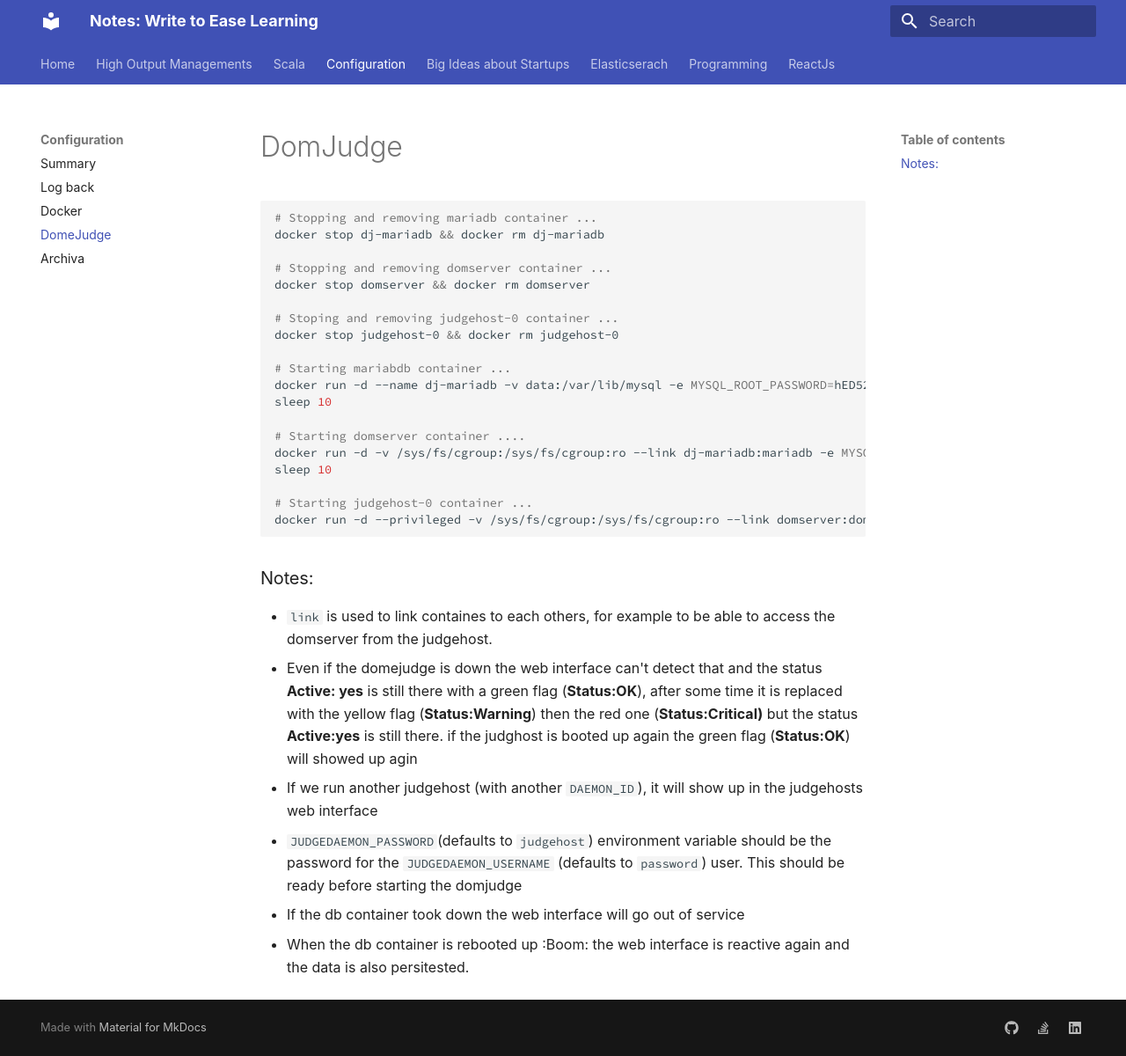
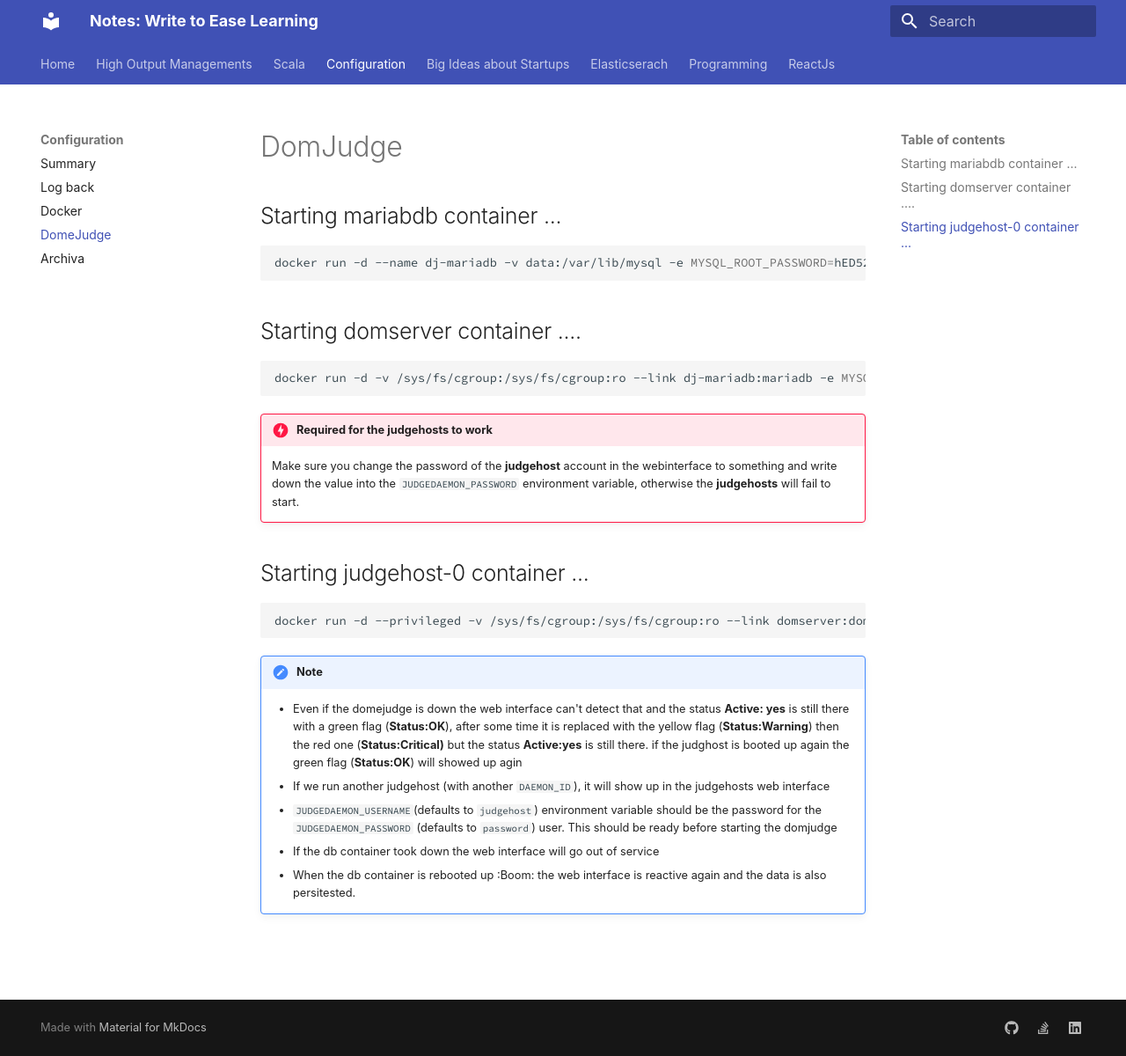
Before and after one commit to mohammedi-haroune/notes, an MkDocs documentation site: the page built from docs/configurations/domejudge.md, in a window 1280 px wide and 1200 px high. Shown: the whole window at 88% size. Built offline with MkDocs 1.6.1 and Material for MkDocs 9.7.7, drawn with Linux system fonts in a browser that asks for light colours; some web fonts are replaced.

Commit message:
format[configurations]: reorganize domejudge instructions and notes

````diff
--- a/docs/configurations/domejudge.md
+++ b/docs/configurations/domejudge.md
@@ -1,32 +1,26 @@
 # DomJudge
 
+## Starting mariabdb container ...
+
 ```bash
-# Stopping and removing mariadb container ...
-docker stop dj-mariadb && docker rm dj-mariadb
+docker run -d --name dj-mariadb -v data:/var/lib/mysql -e MYSQL_ROOT_PASSWORD=hED522QC@pwDR$n+ -e MYSQL_USER=domjudge -e MYSQL_PASSWORD=_D-F%X2KfKNSqCQB -e MYSQL_DATABASE=domjudge -p 13306:3306 mariadb --max-connections=1000
+```
 
-# Stopping and removing domserver container ...
-docker stop domserver && docker rm domserver
+## Starting domserver container ....
+```bash
+docker run -d -v /sys/fs/cgroup:/sys/fs/cgroup:ro --link dj-mariadb:mariadb -e MYSQL_HOST=mariadb -e MYSQL_USER=domjudge -e MYSQL_DATABASE=domjudge -e MYSQL_PASSWORD=_D-F%X2KfKNSqCQB -e MYSQL_ROOT_PASSWORD=hED522QC@pwDR$n+ -p 80:80 --name domserver domjudge/domserver:latest
+```
 
-# Stoping and removing judgehost-0 container ...
-docker stop judgehost-0 && docker rm judgehost-0
+!!! danger "Required for the judgehosts to work"
+    Make sure you change the password of the **judgehost** account in the webinterface to something and write down the value into the `JUDGEDAEMON_PASSWORD` environment variable, otherwise the **judgehosts** will fail to start.
 
-# Starting mariabdb container ...
-docker run -d --name dj-mariadb -v data:/var/lib/mysql -e MYSQL_ROOT_PASSWORD=hED522QC@pwDR$n+ -e MYSQL_USER=domjudge -e MYSQL_PASSWORD=_D-F%X2KfKNSqCQB -e MYSQL_DATABASE=domjudge -p 13306:3306 mariadb --max-connections=1000
-sleep 10
-
-# Starting domserver container ....
-docker run -d -v /sys/fs/cgroup:/sys/fs/cgroup:ro --link dj-mariadb:mariadb -e MYSQL_HOST=mariadb -e MYSQL_USER=domjudge -e MYSQL_DATABASE=domjudge -e MYSQL_PASSWORD=_D-F%X2KfKNSqCQB -e MYSQL_ROOT_PASSWORD=hED522QC@pwDR$n+ -p 80:80 --name domserver domjudge/domserver:latest
-sleep 10
-
-# Starting judgehost-0 container ...
+## Starting judgehost-0 container ...
+```bash
 docker run -d --privileged -v /sys/fs/cgroup:/sys/fs/cgroup:ro --link domserver:domserver -e DOMSERVER_BASEURL=http://domserver/ -e JUDGEDAEMON_PASSWORD=Bng2TV2Nv%mPdfW! --name judgehost-0 --link domserver:domserver --hostname judgedaemon-0 -e DAEMON_ID=0 domjudge/judgehost:latest
 ```
-
-### Notes:
-
-* `link` is used to link containes to each others, for example to be able to access the domserver from the judgehost.
-* Even if the domejudge is down the web interface can't detect that and the status **Active: yes** is still there with a green flag \(**Status:OK**\), after some time it is replaced with the yellow flag \(**Status:Warning**\) then the red one \(**Status:Critical\)** but the status **Active:yes** is still there. if the judghost is booted up again the green flag \(**Status:OK**\) will showed up agin
-* If we run another judgehost \(with another `DAEMON_ID`\), it will show up in the judgehosts web interface
-* `JUDGEDAEMON_PASSWORD`\(defaults to `judgehost`\) environment variable should be the password for the `JUDGEDAEMON_USERNAME` \(defaults to `password`\) user. This should be ready before starting the domjudge
-* If the db container took down the web interface will go out of service
-* When the db container is rebooted up :Boom: the web interface is reactive again and the data is also persitested.
+!!! note
+    * Even if the domejudge is down the web interface can't detect that and the status **Active: yes** is still there with a green flag \(**Status:OK**\), after some time it is replaced with the yellow flag \(**Status:Warning**\) then the red one \(**Status:Critical\)** but the status **Active:yes** is still there. if the judghost is booted up again the green flag \(**Status:OK**\) will showed up agin
+    * If we run another judgehost \(with another `DAEMON_ID`\), it will show up in the judgehosts web interface
+    * `JUDGEDAEMON_USERNAME`\(defaults to `judgehost`\) environment variable should be the password for the `JUDGEDAEMON_PASSWORD` \(defaults to `password`\) user. This should be ready before starting the domjudge
+    * If the db container took down the web interface will go out of service
+    * When the db container is rebooted up :Boom: the web interface is reactive again and the data is also persitested.
````
